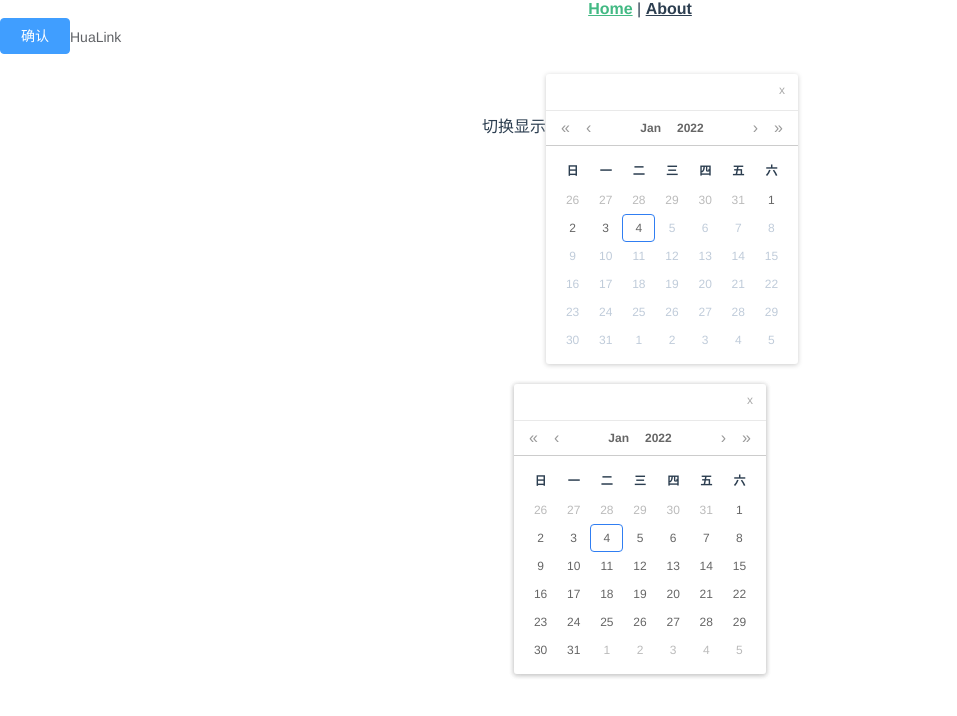
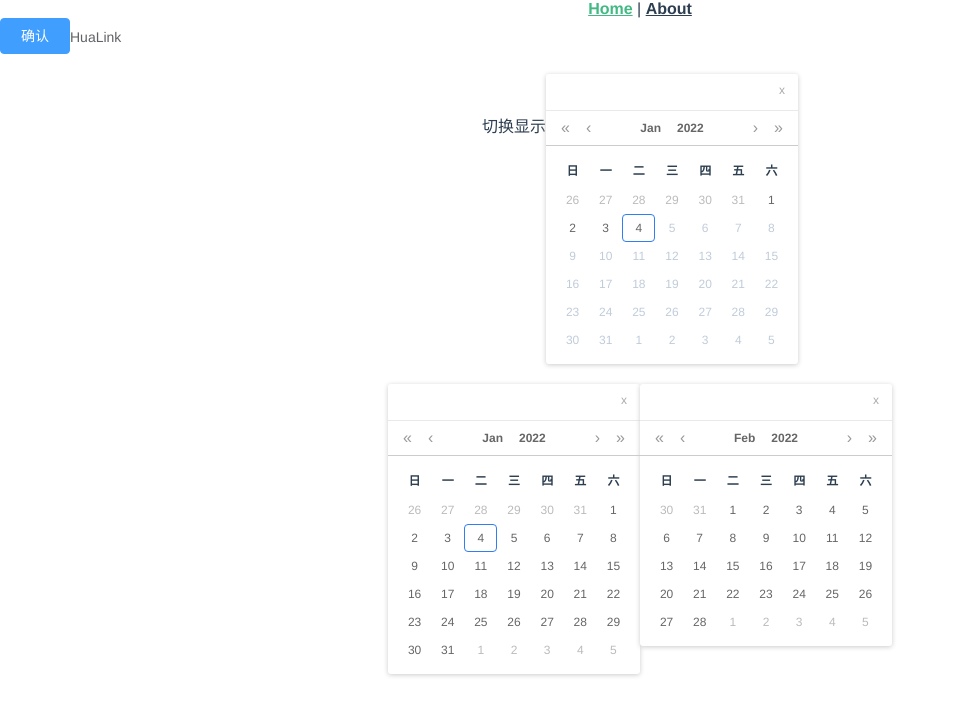
Before and after one commit to typhoonIscoming/huaat-ui, a Vue app: page /#/home in a window 1280 px wide. Shown: the top 716 px of the page, without its empty margins (0-957 px from the left). Built offline with nearby package versions, Linux system fonts and the light colour scheme; the HTML template or start-up script is replaced by a standard one.

Commit message:
mod: rangeCalendar组件

```diff
--- a/packages/calendar/src/main.vue
+++ b/packages/calendar/src/main.vue
@@ -95,11 +95,31 @@ export default {
         },
         rangeCalendar: { // 是否是选择日期范围组件
             type: Boolean,
-            default: true,
+            default: false,
         },
         value: {
             type: String,
             default: '',
+        },
+        start: {
+            type: String,
+            default: '',
+        },
+        end: {
+            type: String,
+            default: '',
+        },
+        isDone: {
+            type: Boolean,
+            default: true,
+        },
+        hoverValue: {
+            type: String,
+            default: '',
+        },
+        type: {
+            type: String,
+            default: 'current',
         },
     },
     data() {
@@ -110,10 +130,10 @@ export default {
             today: '',
             myDate: new Date(),
             dayList: [],
-            selectRangeIsDone: true, // 选择范围的操作是否完成
-            rangeStartValue: '',
-            rangeEndValue: '',
-            tempHoverEndValue: '',
+            // selectRangeIsDone: true, // 选择范围的操作是否完成
+            // rangeStartValue: '',
+            // rangeEndValue: '',
+            // tempHoverEndValue: '',
         }
     },
     computed: {
@@ -132,6 +152,38 @@ export default {
         rows() {
             return this.dayList.length / 7;
         },
+        rangeStartValue: {
+            get() {
+                return this.start
+            },
+            set(val) {
+                this.$emit('update:start', val)
+            },
+        },
+        rangeEndValue: {
+            get() {
+                return this.hoverValue
+            },
+            set(val) {
+                this.$emit('update:hoverValue', val)
+            },
+        },
+        selectRangeIsDone: {
+            get() {
+                return this.isDone
+            },
+            set(val) {
+                this.$emit('update:isDone', val)
+            },
+        },
+        tempHoverEndValue: {
+            get() {
+                return this.hoverValue
+            },
+            set(val) {
+                this.$emit('update:hoverValue', val)
+            },
+        },
     },
     watch: {
         sundayStart: {
@@ -139,7 +191,11 @@ export default {
             handler() {
                 tool.sundayStart = this.sundayStart;
                 this.initDate();
-                this.getList(this.myDate);
+                if (this.type === 'current') {
+                    this.getList(this.myDate);
+                } else {
+                    this.nextMonth(this.myDate)
+                }
             },
         },
     },
--- a/packages/calendarRange/src/main.vue
+++ b/packages/calendarRange/src/main.vue
@@ -1,6 +1,21 @@
 <template>
-    <div class="hua-calendar hua-calendar-range">
-        <Calendar />
+    <div class="hua-calendar-range">
+        <Calendar
+            :rangeCalendar="true"
+            :start.sync="start"
+            :end.sync="end"
+            :isDone.sync="isDone"
+            :hoverValue.sync="hoverValue"
+            type="current"
+        />
+        <Calendar
+            :rangeCalendar="true"
+            :start.sync="start"
+            :end.sync="end"
+            :isDone.sync="isDone"
+            :hoverValue.sync="hoverValue"
+            type="next"
+        />
     </div>
 </template>
 
@@ -13,7 +28,12 @@ export default {
         Calendar,
     },
     data() {
-        return {}
+        return {
+            start: '',
+            end: '',
+            isDone: true,
+            hoverValue: '',
+        }
     },
 }
 </script>
```
